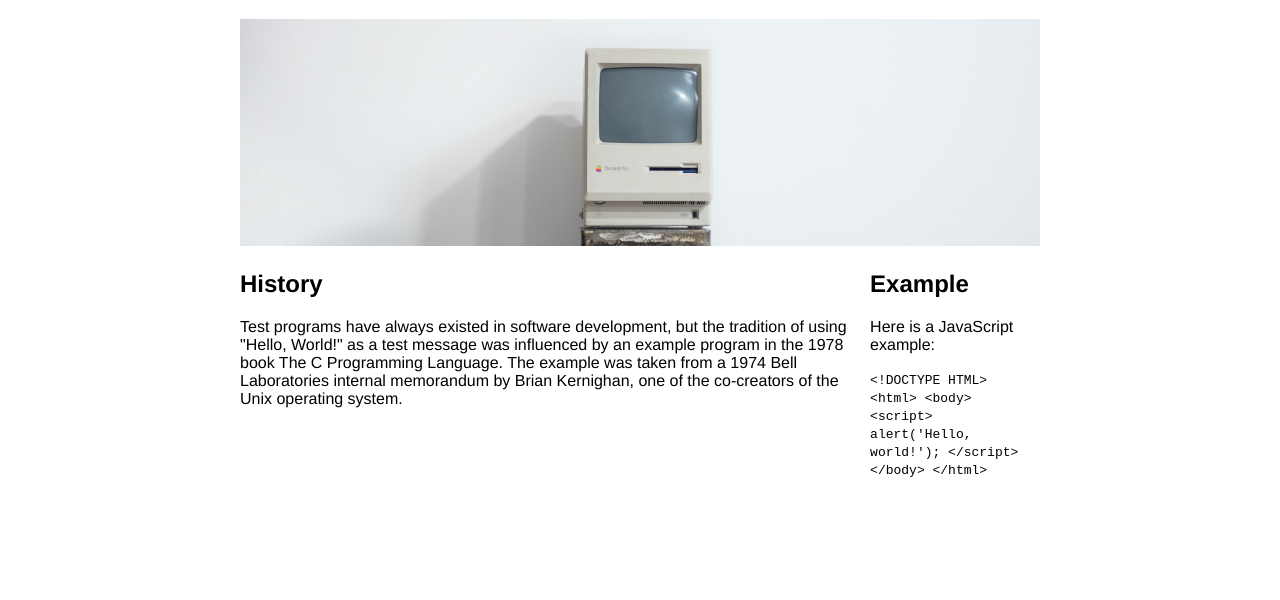
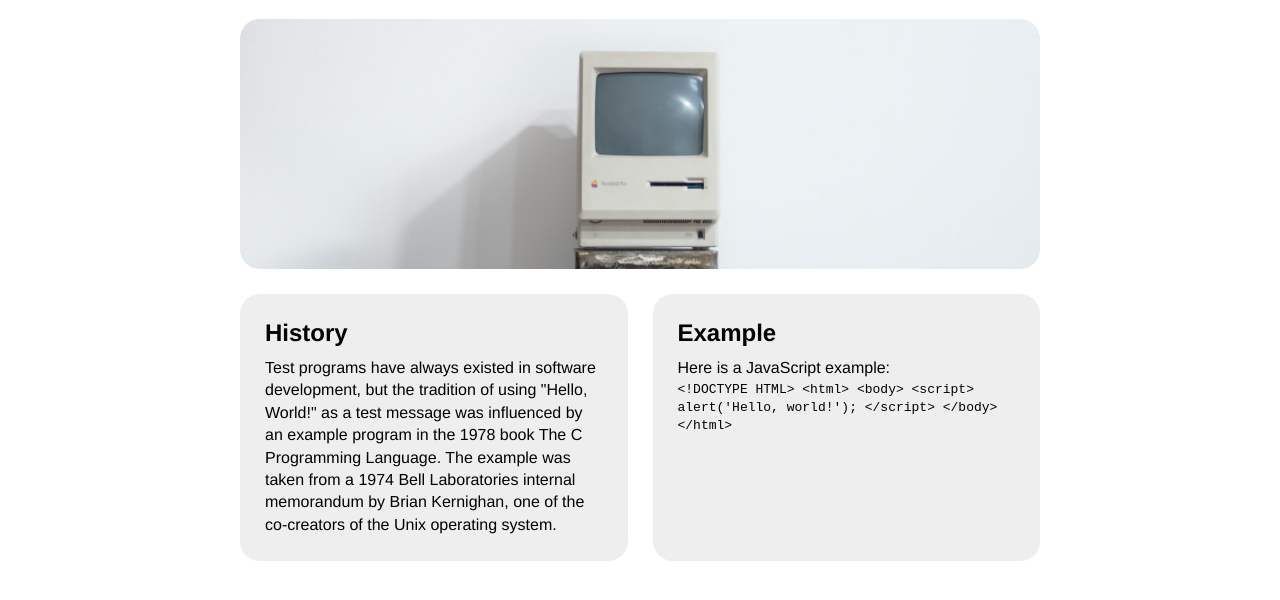
Before and after one commit to AlAli3/HelloWorldLab1, a plain HTML site: page index.html in a window 1280 px wide. Shown: the part 76-676 px from the top of the page. Drawn offline with Linux system fonts and the light colour scheme.

Commit message:
Layout CSS

```diff
--- a/index.html
+++ b/index.html
@@ -10,7 +10,9 @@
 <body>
     <main>
         <h1>HelloWorld</h1>
-        <img src="images/mac.jpg" alt="Vintage mac">
+        <div class="masthead">
+
+        </div>
         <div class="details">
             <section>
                 <h2>History</h2>
--- a/screen.css
+++ b/screen.css
@@ -10,10 +10,38 @@
     width: 800px;
 }
 
+.masthead{
+    background-image: url('images/mac.jpg');
+    background-size: cover;
+    background-position: bottom;
+    height: 250px;
+    border-radius: 20px;
+}
+
 .details{
     display: flex;
+    gap: 25px;
+}
+
+.details section{
+    flex-grow: 1;
+    flex-basis: 0;
+    background: #eee;
+    padding: 25px;
+    border-radius: 20px;
+    margin-top: 25px;
 }
 
 img{
     width: 100%;
+    border-radius: 20 px;
 }
+
+h2 {
+    margin: 0 0 10px 0;
+}
+
+p {
+    margin: 0;
+    line-height: 1.4em;
+}
```
